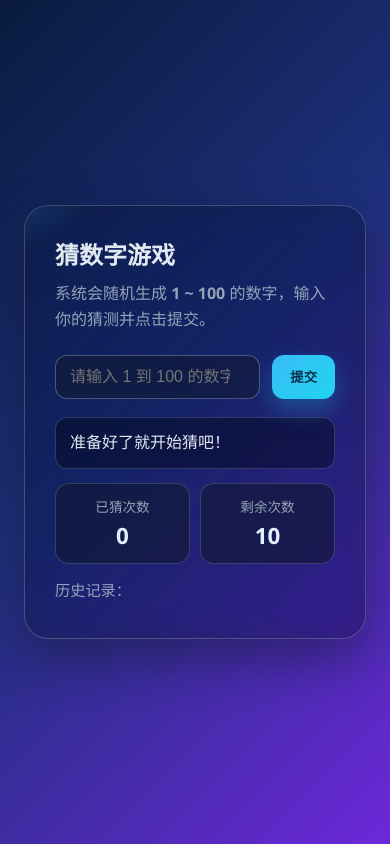
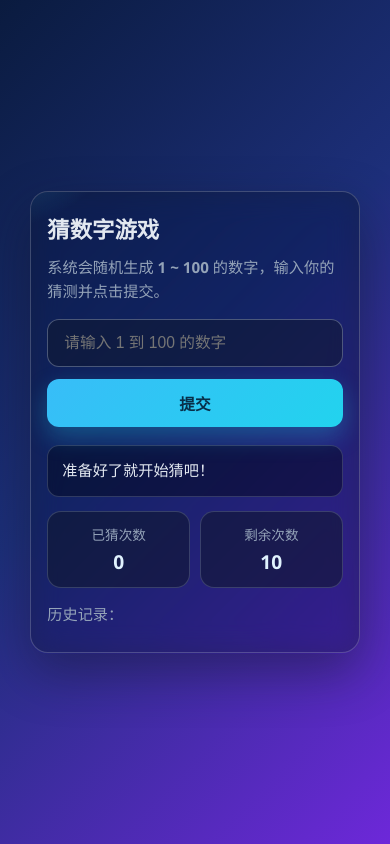
Before and after one commit to R1sksu521/my-number-game, a plain HTML site: page index.html in a window 390 px wide. Drawn offline with Linux system fonts and the light colour scheme.

Commit message:
Add files via upload

```diff
--- a/index.html
+++ b/index.html
@@ -2,8 +2,14 @@
 <html lang="zh-CN">
   <head>
     <meta charset="UTF-8" />
-    <meta name="viewport" content="width=device-width, initial-scale=1.0" />
+    <meta name="viewport" content="width=device-width, initial-scale=1.0, maximum-scale=1.0, user-scalable=no" />
+    <meta name="theme-color" content="#0a1b3f" />
+    <meta name="mobile-web-app-capable" content="yes" />
+    <meta name="apple-mobile-web-app-capable" content="yes" />
+    <meta name="apple-mobile-web-app-status-bar-style" content="black-translucent" />
+    <meta name="apple-mobile-web-app-title" content="猜数字游戏" />
     <title>猜数字游戏</title>
+    <link rel="manifest" href="manifest.webmanifest" />
     <link rel="stylesheet" href="style.css" />
   </head>
   <body>
--- a/style.css
+++ b/style.css
@@ -20,17 +20,21 @@
 body {
   margin: 0;
   min-height: 100vh;
+  height: 100vh;
   font-family: "Segoe UI", "PingFang SC", "Microsoft YaHei", sans-serif;
   background: linear-gradient(135deg, var(--bg-start), var(--bg-mid) 45%, var(--bg-end));
+  background-repeat: no-repeat;
+  background-size: cover;
   transition: background 0.6s ease;
   color: var(--text-main);
   display: grid;
   place-items: center;
-  padding: 24px;
+  padding: 16px;
 }
 
 .card {
-  width: min(560px, 100%);
+  width: 90%;
+  max-width: 400px;
   background: var(--card-bg);
   border: 1px solid rgba(226, 232, 240, 0.22);
   backdrop-filter: blur(14px) saturate(135%);
@@ -78,7 +82,8 @@
   background: rgba(15, 23, 42, 0.5);
   color: var(--text-main);
   font-size: 1rem;
-  padding: 12px 14px;
+  min-height: 48px;
+  padding: 12px 16px;
   outline: none;
   transition: border-color 0.2s, box-shadow 0.2s;
 }
@@ -91,7 +96,9 @@
 button {
   border: none;
   border-radius: 12px;
-  padding: 12px 18px;
+  min-height: 48px;
+  padding: 12px 20px;
+  font-size: 1rem;
   color: #082f49;
   background: linear-gradient(135deg, var(--accent), var(--accent-2));
   font-weight: 700;
@@ -185,3 +192,41 @@
 #historyList li {
   margin-bottom: 4px;
 }
+
+@media (max-width: 480px) {
+  body {
+    padding: 12px;
+  }
+
+  .card {
+    border-radius: 18px;
+    padding: 20px 16px;
+  }
+
+  h1 {
+    font-size: 1.4rem;
+  }
+
+  .subtitle {
+    font-size: 0.95rem;
+    margin-bottom: 16px;
+  }
+
+  .controls {
+    grid-template-columns: 1fr;
+  }
+
+  input[type="number"],
+  button {
+    width: 100%;
+    font-size: 0.98rem;
+  }
+
+  #result {
+    font-size: 0.95rem;
+  }
+
+  .stat-value {
+    font-size: 1.2rem;
+  }
+}
```
Also changed, not shown: manifest.webmanifest (added), script.js (line endings or trailing spaces).
